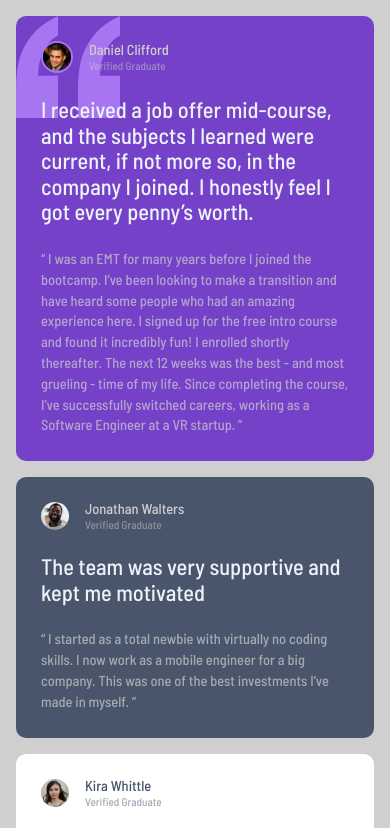
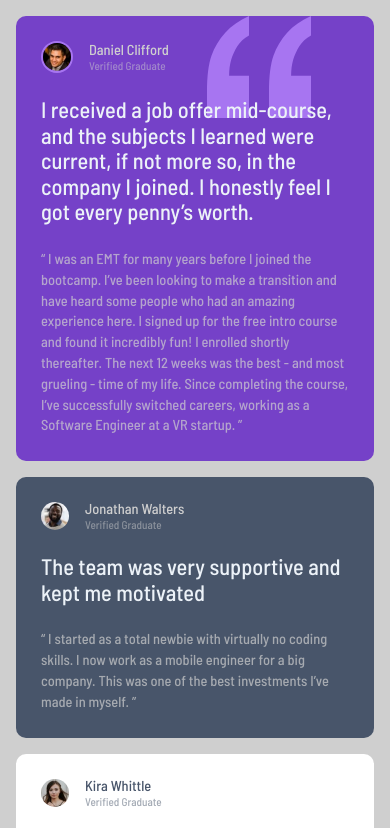
Before and after one commit to tomwinskell/testimonialsgrid, a plain HTML site: page index.html in a window 390 px wide. Shown: the top 828 px of the page. Drawn offline with Linux system fonts and the light colour scheme.

Commit message:
Update app.css
background-position-x browser compatibility update

```diff
--- a/app.css
+++ b/app.css
@@ -216,6 +216,7 @@ body
   background-color: var(--mod-violet);
   background-image: url("./assets/images/bg-pattern-quotation.svg");
   background-repeat: no-repeat;
+  background-position-x: 75%;
   background-position-x: right 96px;
 }
 
@@ -292,6 +293,7 @@ body
   }
   .card--violet
   {
+    background-position-x: 75%;
     background-position-x: right 18px;
   }
 }
```
